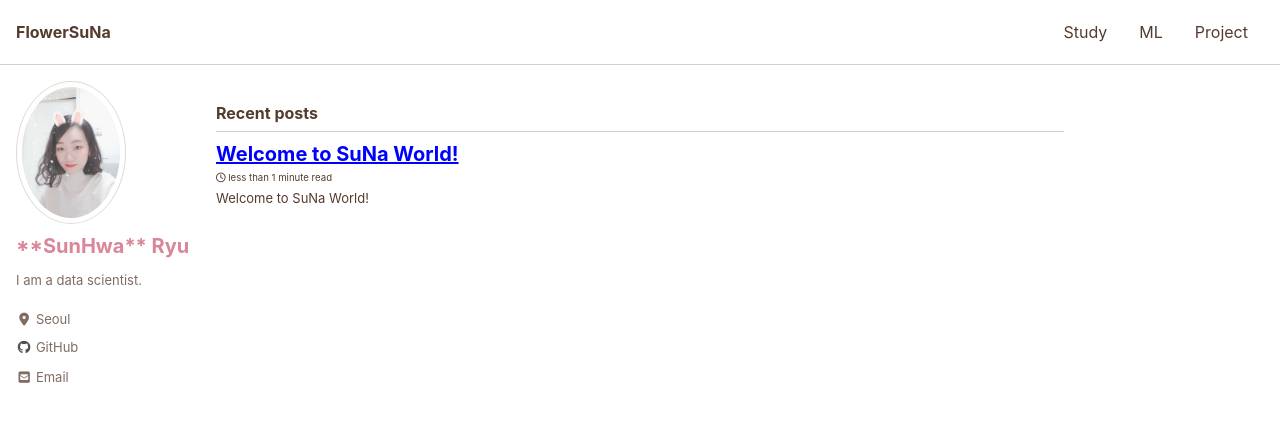
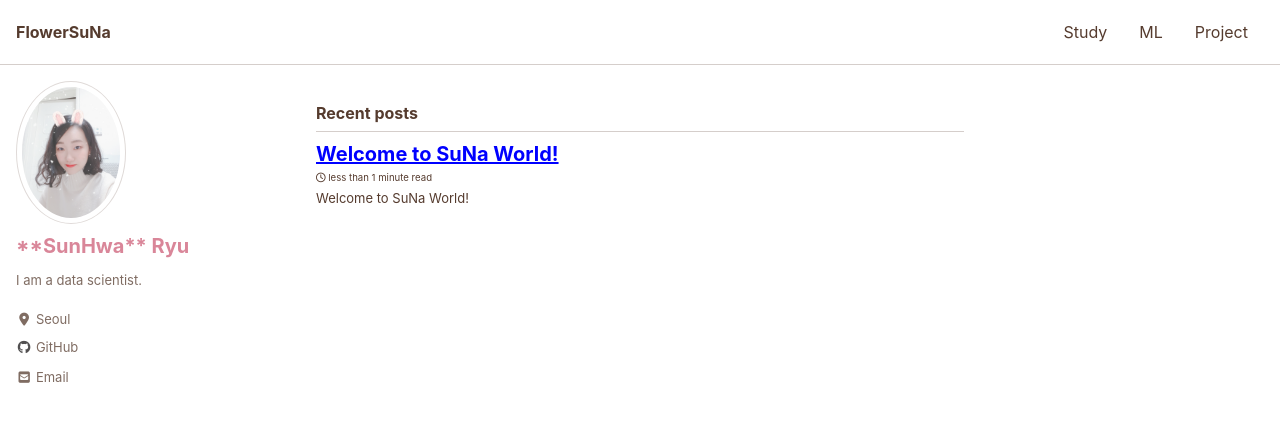
Before and after one commit to MinPinSunHwa/suna.github.io, a Jekyll site: the page built from index.html, in a window 1280 px wide and 900 px high. Shown: the top 422 px of the window. Built offline with Jekyll 4.4.1, drawn with Linux system fonts in a browser that asks for light colours; cached includes are drawn as plain includes; nearby versions of some CDN libraries; the list of posts is cut into pages by our own code.

Commit message:
Update page style

```diff
--- a/_sass/minimal-mistakes/_page.scss
+++ b/_sass/minimal-mistakes/_page.scss
@@ -20,11 +20,11 @@
 }
 
 .page {
-  @include breakpoint($large) {
-    float: right;
-    width: calc(100% - #{$right-sidebar-width-narrow});
-    padding-right: $right-sidebar-width-narrow;
-  }
+  // @include breakpoint($large) {
+  //   float: right;
+  //   width: calc(100% - #{$right-sidebar-width-narrow});
+  //   padding-right: $right-sidebar-width-narrow;
+  // }
 
   @include breakpoint($x-large) {
     width: calc(100% - #{$right-sidebar-width});
--- a/_sass/minimal-mistakes/_variables.scss
+++ b/_sass/minimal-mistakes/_variables.scss
@@ -135,17 +135,17 @@ $base0f: #ff5370 !default;
 $small: 600px !default;
 $medium: 768px !default;
 $medium-wide: 900px !default;
-$large: 1024px !default;
-$x-large: 1280px !default;
+$large: 1224px !default; // 1224px !default;
+$x-large: 1580px !default; // 1280px !default;
 $max-width: $x-large !default;
 
 /*
    Grid
    ========================================================================== */
 
-$right-sidebar-width-narrow: 100px !default;
-$right-sidebar-width: 200px !default;
-$right-sidebar-width-wide: 300px !default;
+$right-sidebar-width-narrow: 300px !default;
+$right-sidebar-width: 400px !default;
+$right-sidebar-width-wide: 500px !default;
 
 /*
    Other
```
